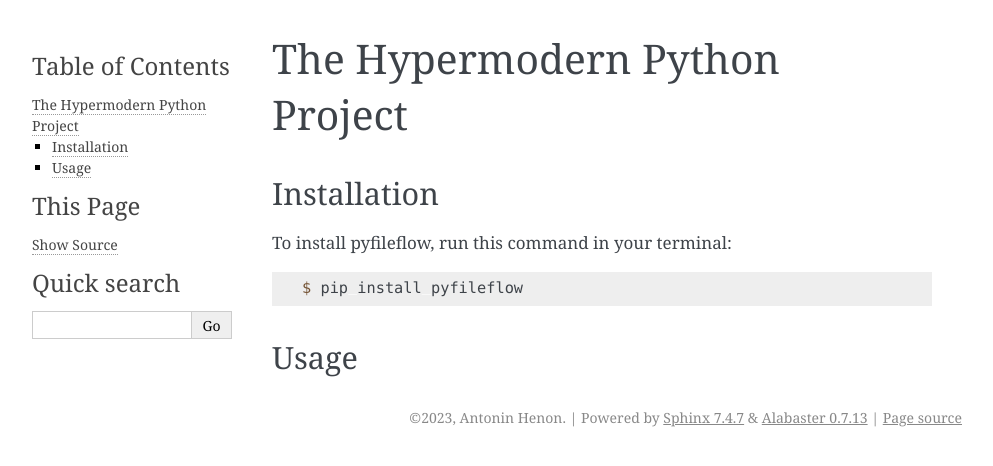
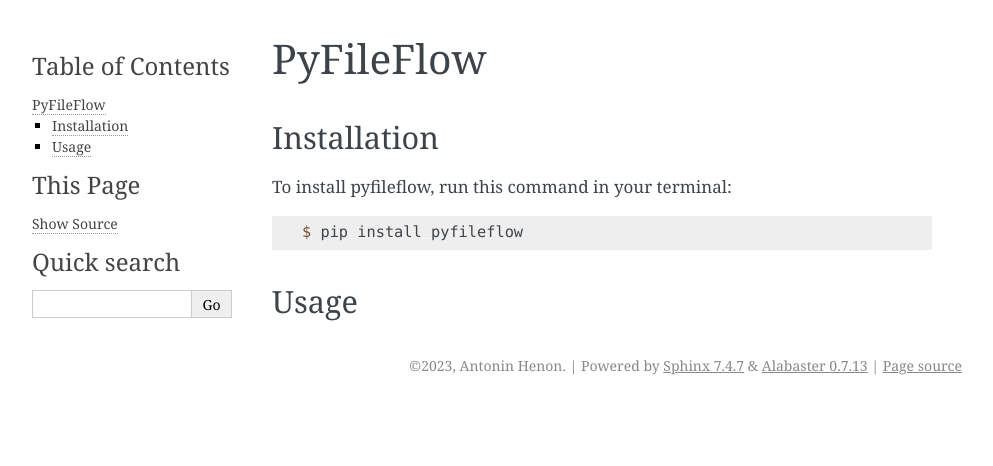
Before and after one commit to Zu1p0/pyfileflow, a Sphinx documentation site: the page built from docs/index.rst, in a window 1280 px wide. Shown: the top 466 px of the page, without its empty margins (148-1141 px from the left). Built offline with Sphinx 7.4.7, drawn with Linux system fonts in a browser that asks for light colours.

```diff
--- a/docs/index.rst
+++ b/docs/index.rst
@@ -1,4 +1,4 @@
-The Hypermodern Python Project
+PyFileFlow
 ==============================
 
 .. toctree::
--- a/pyproject.toml
+++ b/pyproject.toml
@@ -1,6 +1,6 @@
 [tool.poetry]
 name = "pyfileflow"
-version = "0.1.2"
+version = "1.0.0"
 description = "PyFileFlow is a Python module that organizes files in designated folders based on user-defined rules, simplifying file management tasks and maintaining a tidy file system."
 authors = ["Antonin HENON <antonin.henon@outlook.fr>"]
 readme = "README.md"
```
Also changed, not shown: 1 other file.
